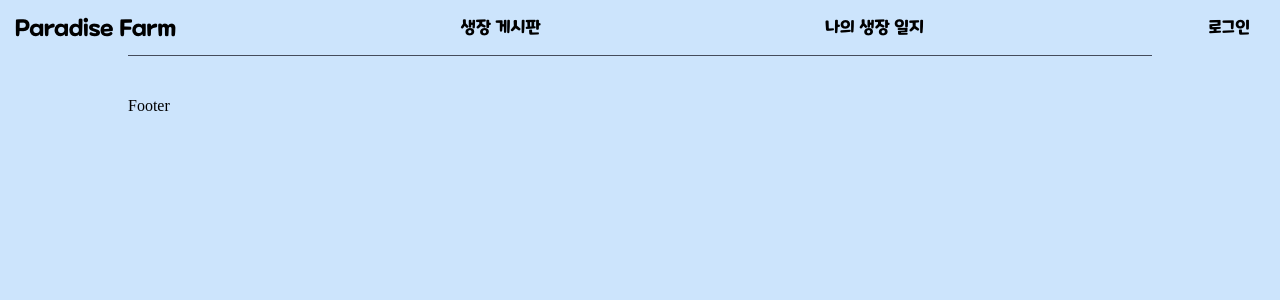
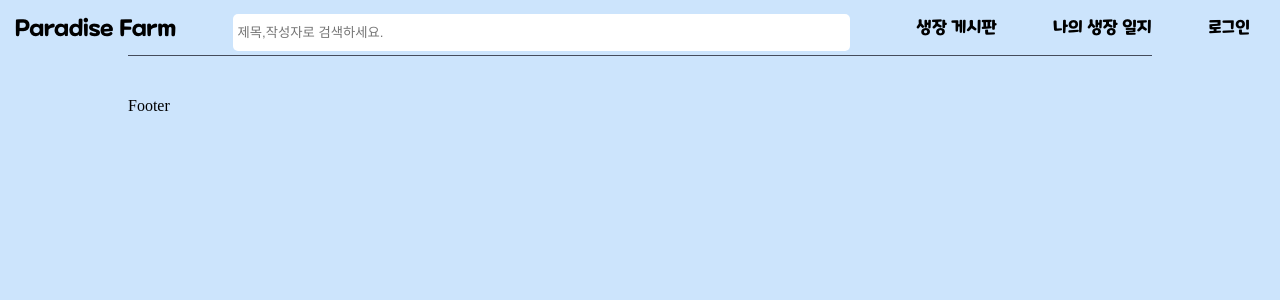
Before and after one commit to Strawberry-Leaf-Analysis-Project/Strawberry-Leaf-Analysis-Project-FrontEnd, a React (Create React App) app: page / in a window 1280 px wide. Shown: the top 300 px of the page. Built offline with nearby package versions, Linux system fonts and the light colour scheme; a web font is replaced by a local one.

Commit message:
feat: 검색 기능(ui) 추가
아직 기능은 추가하지 않음

```diff
--- a/src/navigation/Nav.tsx
+++ b/src/navigation/Nav.tsx
@@ -1,8 +1,16 @@
 import React, { useEffect, useState } from 'react'
 import { NavDiv } from './styled_nav'
 import { useMediaQuery } from 'react-responsive'
-import { NavDesktopDiv, StyledLinkDesktopTitle, StyledLinkText,LogoutText } from './styled_nav_desktop'
-import { NavMobileDiv,StyledLinkMobileTitle, MenuMobileDiv, MenuMobileImgDiv } from './styled_nav_mobile'
+import {
+  NavDesktopDiv,
+  StyledLinkDesktopTitle,
+  StyledLinkText,
+  LogoutText,
+  SearchDiv,
+  SearchImgDiv,
+  SearchText
+} from './styled_nav_desktop'
+import { NavMobileDiv, StyledLinkMobileTitle, MenuMobileDiv, MenuMobileImgDiv } from './styled_nav_mobile'
 import { LOGOUT } from '../api/ApiStorage'
 import Menu from '../assets/icons/Menu.svg'
 import UserMenu from '../userMenu/Menu'
@@ -10,6 +18,7 @@ import { userData } from '../data/userData'
 function Nav() {
   const isDesktopOrMobile = useMediaQuery({ query: '(max-width:768px)' });
   const [togle, setTogle] = useState<boolean>(false);
+  const [searchTogle, SetSearchTogle] = useState<boolean>(false);
   const MenuTogle = () => {
     if (togle) {
       setTogle(false);
@@ -18,26 +27,40 @@ function Nav() {
       setTogle(true);
     }
   };
-  const onLogout= async()=>{
+  const onLogout = async () => {
     await LOGOUT()
     window.location.replace("/")
+  }
+  const onSearch = () => {
+    if (searchTogle) {
+      SetSearchTogle(false);
+    }
+    else {
+      SetSearchTogle(true);
+    }
   }
   return (
     <NavDiv>
       {!isDesktopOrMobile ?
         (<NavDesktopDiv>
           <StyledLinkDesktopTitle to='/'>Paradise Farm</StyledLinkDesktopTitle>
+          <SearchDiv>
+            <SearchText placeholder='제목,작성자로 검색하세요.' />
+          </SearchDiv>
           <StyledLinkText to='/growth_board'>생장 게시판</StyledLinkText>
           <StyledLinkText to='/my_growth_diary'>나의 생장 일지</StyledLinkText>
-          {userData !==null ? (<LogoutText onClick={onLogout}>로그아웃</LogoutText>):(<StyledLinkText to='/Singin'>로그인</StyledLinkText>)}
+          {userData !== null ? (<LogoutText onClick={onLogout}>로그아웃</LogoutText>) : (<StyledLinkText to='/Singin'>로그인</StyledLinkText>)}
 
         </NavDesktopDiv>)
         :
         (<NavMobileDiv>
-          <StyledLinkMobileTitle to='/' onClick={()=>setTogle(false)}>Paradise Farm</StyledLinkMobileTitle>
+          <StyledLinkMobileTitle to='/' onClick={() => setTogle(false)}>Paradise Farm</StyledLinkMobileTitle>
+          <SearchDiv>
+            <SearchText placeholder='제목,작성자로 검색하세요.' />
+          </SearchDiv>
           <MenuMobileDiv>
             <MenuMobileImgDiv src={Menu} onClick={MenuTogle}></MenuMobileImgDiv>
-            {togle ? (<UserMenu  setTogle={setTogle} userData={userData} />) : (null)}
+            {togle ? (<UserMenu setTogle={setTogle} userData={userData} />) : (null)}
           </MenuMobileDiv>
         </NavMobileDiv>)}
     </NavDiv>
--- a/src/navigation/styled_nav_desktop.ts
+++ b/src/navigation/styled_nav_desktop.ts
@@ -1,5 +1,6 @@
 import styled from "styled-components";
 import { Link } from 'react-router-dom';
+
 export const NavDesktopDiv = styled.div`
     height: 55px;
     display: flex;
@@ -35,3 +36,21 @@ export const LogoutText = styled.div`
     color: black;
     cursor: pointer;
 `
+export const SearchImgDiv = styled.div`
+    cursor: pointer;
+`
+export const SearchDiv = styled.div`
+    display: flex;
+    gap: 10px;
+    width: 50%;
+    height: 50%;
+    margin-right: 10px;
+`
+export const SearchText = styled.input`
+    outline: none;
+    border-radius: 5px;
+    border: none;
+    height: 100%;
+    width: 100%;
+    padding: 5px;
+`
--- a/src/navigation/styled_nav_mobile.ts
+++ b/src/navigation/styled_nav_mobile.ts
@@ -32,3 +32,11 @@ export const MenuMobileImgDiv = styled.img`
     width: 25px;
     cursor: pointer;
 `
+export const SearchText = styled.input`
+    outline: none;
+    border-radius: 5px;
+    border: none;
+    height: 25px;
+    width: 500px;
+    padding: 5px;
+`
```
